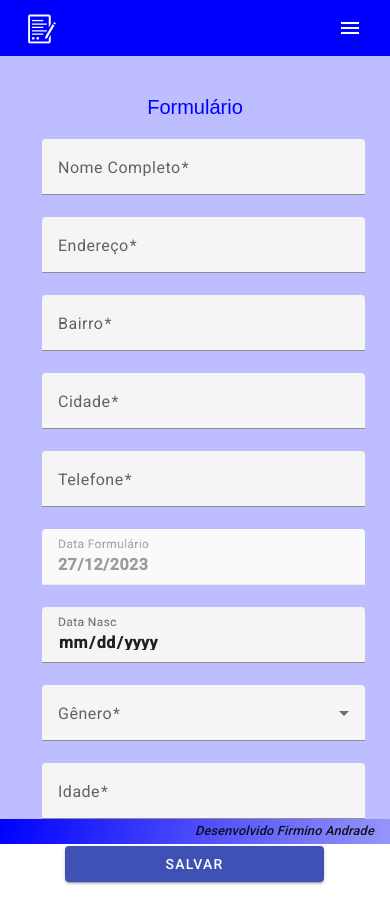
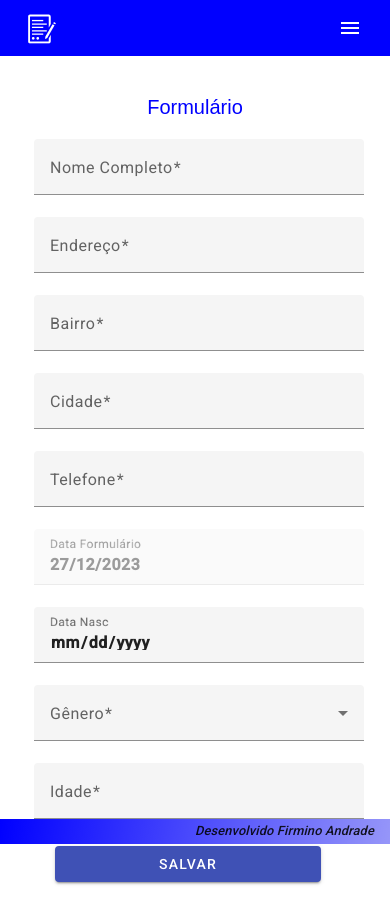
Before and after one commit to FirminoAndrade/Cadastro-front, an Angular app: page /formulario in a window 390 px wide. Shown: the top 924 px of the page. Before the commit the page ends 888 px from the top, so only its background shows below. Built offline with nearby package versions, Linux system fonts and the light colour scheme.

Commit message:
atalizaçao da pagina de formulario

```diff
--- a/src/app/components/views/atualizar/atualizar.component.css
+++ b/src/app/components/views/atualizar/atualizar.component.css
@@ -35,7 +35,7 @@ button {
 }
 
 body {
-  background-color: rgba(0, 0, 255, 0.26);
+  background-color: white;
   background-size: cover;
 }
 
@@ -58,6 +58,8 @@ body {
   }
   .buttons {
     margin: 0 5px;
+    margin-bottom: 50px;
+    height: 100px;
   }
 
   button {
--- a/src/app/components/views/atualizar/atualizar.component.html
+++ b/src/app/components/views/atualizar/atualizar.component.html
@@ -68,9 +68,9 @@
         type="text"
         name="idade" required/>
       </mat-form-field>
+    </form>
       <div class="buttons">
         <button (click)="atualizarFormulario()" class="mat-elevation-z8" mat-raised-button color="primary">ATUALIZAR</button>
       </div>
-    </form>
   </body>
     <app-footer></app-footer>
--- a/src/app/components/views/formulario/formulario.component.css
+++ b/src/app/components/views/formulario/formulario.component.css
@@ -18,7 +18,7 @@ form {
 }
 
 h1 {
-  color:  blue;
+  color: blue;
   text-align: center;
   font-family: Poppins, sans-serif;
   font-size: 50px;
@@ -40,12 +40,18 @@ body {
 }
 
 @media screen and (max-width: 600px) {
+
+  body {
+    background-color: white;
+    background-size: cover;
+  }
+
   .campo_maior {
     width: 85%;
   }
 
   form {
-    margin-left: 10px;
+    margin-left: 2px;
     margin-top: 15px;
   }
 
@@ -56,8 +62,11 @@ body {
   .campo_menor {
     width: 85%;
   }
+
   .buttons {
     margin: 0 5px;
+    margin-bottom: 50px;
+    height: 100px;
   }
 
   button {
--- a/src/app/components/views/formulario/formulario.component.ts
+++ b/src/app/components/views/formulario/formulario.component.ts
@@ -1,4 +1,4 @@
-import { Component } from '@angular/core';
+import { Component, OnInit } from '@angular/core';
 import { Router, ActivatedRoute } from '@angular/router';
 import { IFormulario } from 'src/app/model/formulario.model';
 import { IGenero } from 'src/app/model/genero.modelo';
@@ -9,7 +9,7 @@ import { FormularioService } from 'src/app/service/formulario.service';
   templateUrl: './formulario.component.html',
   styleUrls: ['./formulario.component.css'],
 })
-export class FormularioComponent {
+export class FormularioComponent implements OnInit{
   formulario: IFormulario = {
     nome: '',
     endereco: '',
--- a/src/app/components/views/home/home.component.css
+++ b/src/app/components/views/home/home.component.css
@@ -21,8 +21,8 @@
 
 p {
   margin-top: 50px;
-  margin-left: 50px;
-  font-size: 20px;
+  margin-left: 30px;
+  font-size: 22px;
   font-style: italic;
 }
 
```
Also changed, not shown: src/app/components/views/formulario/formulario.component.html (+5 -2 lines).
